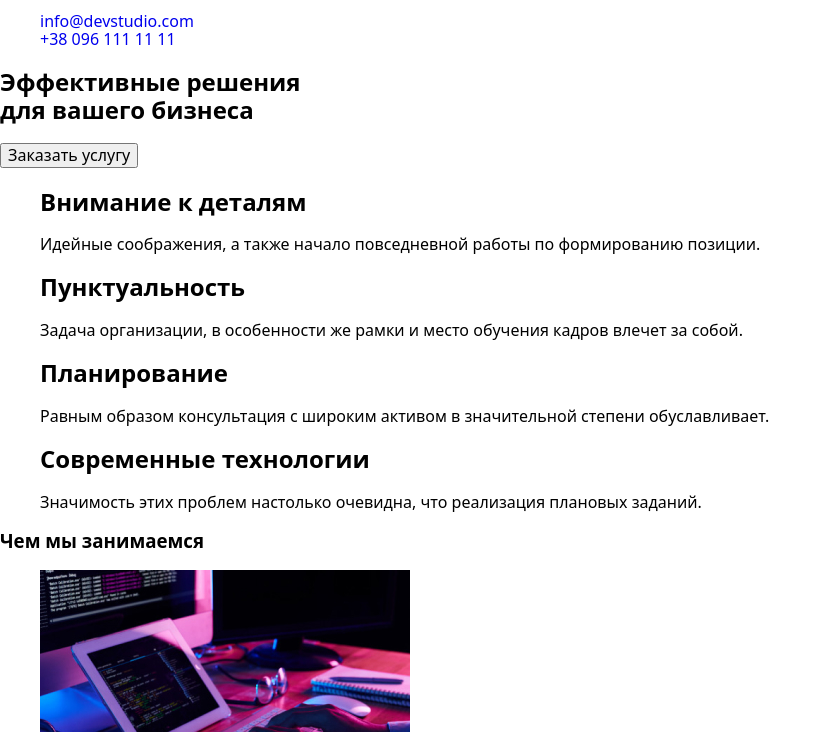
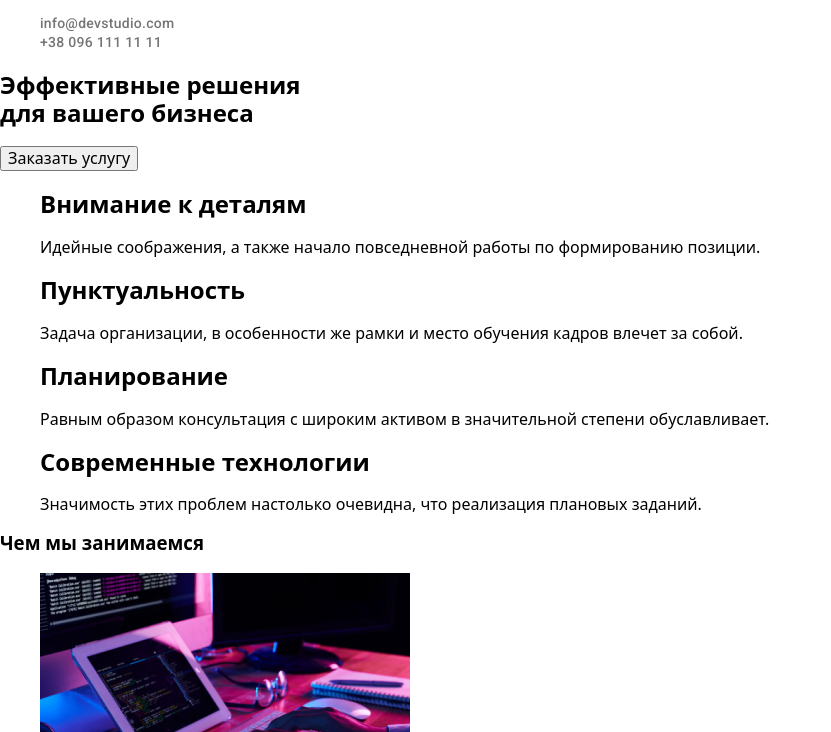
Before and after one commit to StanislavTuret/goit-markup-hw-02, a plain HTML site: page index.html in a window 1280 px wide. Shown: the part 94-826 px from the top of the page, without its empty margins (0-831 px from the left). Drawn offline with nearby package versions, Linux system fonts and the light colour scheme.

Commit message:
header css done

```diff
--- a/css/styles.css
+++ b/css/styles.css
@@ -7,3 +7,26 @@
 .address {
   font-style: normal;
 }
+.navigation-link {
+  font-family: "Roboto", sans-serif;
+  /* font-style: normal; */
+  font-weight: 500;
+  font-size: 14px;
+  line-height: 1.14;
+  letter-spacing: 0.02em;
+  color: #212121;
+}
+.navigation-link:hover,
+.navigation-link:focus {
+  color: #2196f3;
+}
+.mail-link,
+.tel-link {
+  font-family: "Roboto", sans-serif;
+  /* font-style: normal; */
+  font-weight: 500;
+  font-size: 14px;
+  line-height: 1.14;
+  letter-spacing: 0.02em;
+  color: #757575;
+}
--- a/index.html
+++ b/index.html
@@ -41,12 +41,15 @@
 
         <ul class="list">
           <li class="navigation-item">
-            <a class="link mail-link" lang="en" href="mailto:info@devstudio.com"
+            <a
+              class="navigation-link link mail-link"
+              lang="en"
+              href="mailto:info@devstudio.com"
               >info@devstudio.com</a
             >
           </li>
           <li class="navigation-item">
-            <a class="link tel-link" href="tel:+380961111111"
+            <a class="navigation-link link tel-link" href="tel:+380961111111"
               >+38 096 111 11 11</a
             >
           </li>
@@ -182,7 +185,7 @@
           </li>
         </ul>
       </section>
-
+    </main>
     <!-- Подвал -->
 
     <footer>
@@ -202,6 +205,5 @@
         </address>
       </section>
     </footer>
-    </main>
   </body>
 </html>
```
Lines whose indentation alone changed are shown as unchanged.
